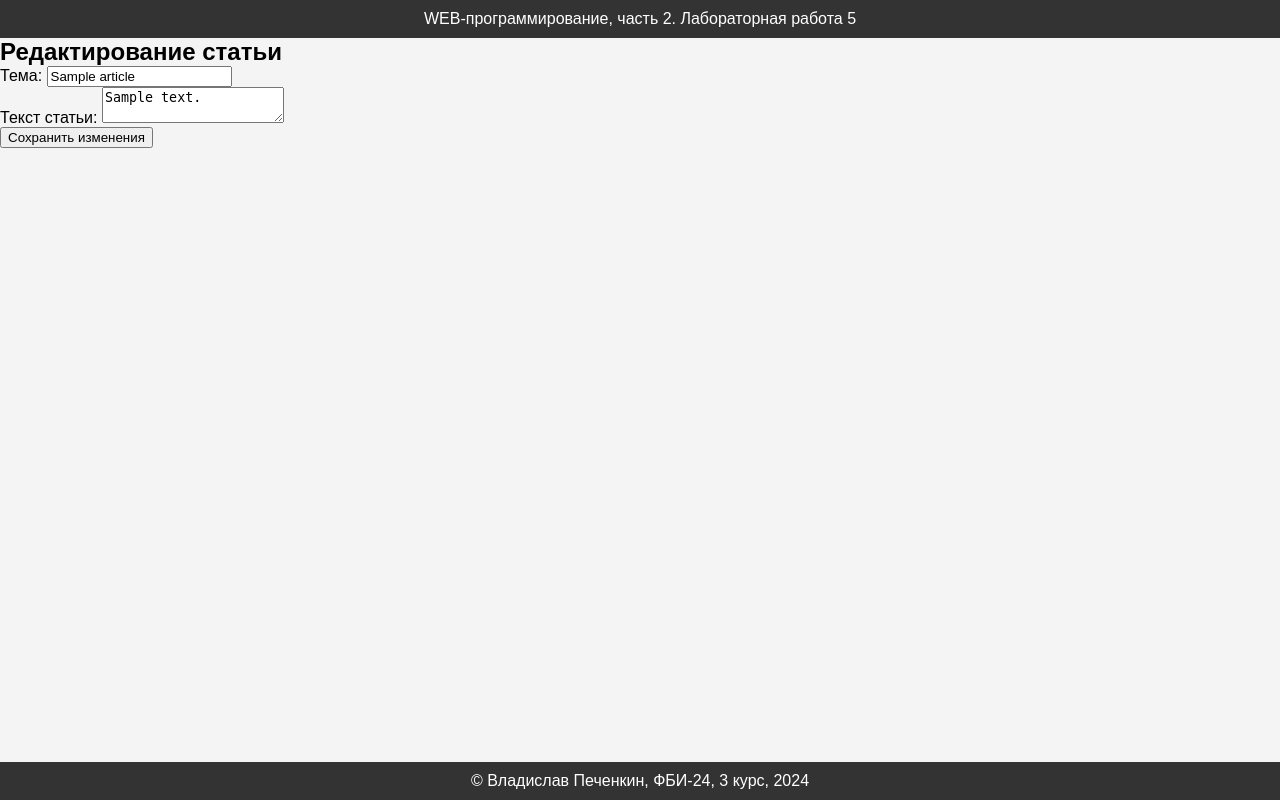
After one commit to Nootropica/web--programming-labs-2, a Flask app: page /lab5/edit_article/1 in a window 1280 px wide. The commit adds this page. Run offline with Flask 3, Linux system fonts and the light colour scheme; the visitor is signed in with stand-in values (Sample User, id 1); a database or web service that is not in the repository returns one stand-in record (values such as "Sample title"); some libraries are stand-ins or nearby versions.

Commit message:
Дополнительное задание

```diff
--- a/lab5.py
+++ b/lab5.py
@@ -89,11 +89,20 @@ def list():
     cur.execute("SELECT id FROM users WHERE login=%s;", (login,))
     login_id = cur.fetchone()["id"]
 
-    cur.execute("SELECT * FROM articles WHERE login_id=%s;", (login_id,))
+    # Запрос статей с сортировкой по is_favorite (сначала любимые)
+    cur.execute("""
+        SELECT * FROM articles
+        WHERE login_id=%s
+        ORDER BY is_favorite DESC, id ASC;
+    """, (login_id,))
     articles = cur.fetchall()
 
     db_close(conn, cur)
-    return render_template('/lab5/articles.html', articles=articles)
+
+    # Проверяем, есть ли статьи у пользователя
+    no_articles = len(articles) == 0
+
+    return render_template('/lab5/articles.html', articles=articles, no_articles=no_articles)
 
 @lab5.route('/lab5/create', methods=['GET', 'POST'])
 def create():
@@ -106,6 +115,10 @@ def create():
 
     title = request.form.get('title')
     article_text = request.form.get('article_text')
+
+    # Валидация: проверяем, что title и article_text не пустые
+    if not title or not article_text:
+        return render_template('lab5/create_article.html', error="Тема и текст статьи не могут быть пустыми")
 
     conn, cur = db_connect()
 
@@ -123,3 +136,176 @@ def create():
     db_close(conn, cur)
 
     return redirect('/lab5')
+
+@lab5.route('/lab5/logout')
+def logout():
+    # Очищаем данные сессии (например, username)
+    session.pop('username', None)
+    # Перенаправляем пользователя на главную страницу или страницу входа
+    return redirect(url_for('lab5.index'))
+
+@lab5.route('/lab5/edit_article/<int:article_id>', methods=['GET', 'POST'])
+def edit_article(article_id):
+    login = session.get('username')
+    if not login:
+        return redirect('/lab5/login')
+
+    conn, cur = db_connect()
+
+    # Получаем статью по её ID
+    cur.execute("SELECT * FROM articles WHERE id=%s;", (article_id,))
+    article = cur.fetchone()
+
+    if not article:
+        db_close(conn, cur)
+        return "Статья не найдена"
+
+    # Проверяем, принадлежит ли статья текущему пользователю
+    cur.execute("SELECT id FROM users WHERE login=%s;", (login,))
+    user_id = cur.fetchone()["id"]
+
+    if article["login_id"] != user_id:
+        db_close(conn, cur)
+        return "У вас нет прав на редактирование этой статьи"
+
+    if request.method == 'POST':
+        # Получаем данные из формы
+        title = request.form.get('title')
+        article_text = request.form.get('article_text')
+
+        # Валидация: проверяем, что title и article_text не пустые
+        if not title or not article_text:
+            db_close(conn, cur)
+            return render_template('lab5/edit_article.html', article=article, error="Тема и текст статьи не могут быть пустыми")
+
+        # Обновляем статью в базе данных
+        cur.execute("UPDATE articles SET title=%s, article_text=%s WHERE id=%s;", (title, article_text, article_id))
+        db_close(conn, cur)
+
+        return redirect(url_for('lab5.list'))
+
+    db_close(conn, cur)
+    return render_template('lab5/edit_article.html', article=article)
+
+@lab5.route('/lab5/delete_article/<int:article_id>', methods=['POST'])
+def delete_article(article_id):
+    login = session.get('username')
+    if not login:
+        return redirect('/lab5/login')
+
+    conn, cur = db_connect()
+
+    # Получаем статью по её ID
+    cur.execute("SELECT * FROM articles WHERE id=%s;", (article_id,))
+    article = cur.fetchone()
+
+    if not article:
+        db_close(conn, cur)
+        return "Статья не найдена"
+
+    # Проверяем, принадлежит ли статья текущему пользователю
+    cur.execute("SELECT id FROM users WHERE login=%s;", (login,))
+    user_id = cur.fetchone()["id"]
+
+    if article["login_id"] != user_id:
+        db_close(conn, cur)
+        return "У вас нет прав на удаление этой статьи"
+
+    # Удаляем статью из базы данных
+    cur.execute("DELETE FROM articles WHERE id=%s;", (article_id,))
+    db_close(conn, cur)
+
+    return redirect(url_for('lab5.list'))
+
+@lab5.route('/lab5/users')
+def users():
+    conn, cur = db_connect()
+
+    # Получаем всех пользователей из базы данных
+    cur.execute("SELECT login FROM users;")
+    users = cur.fetchall()
+
+    db_close(conn, cur)
+
+    return render_template('lab5/users.html', users=users)
+
+@lab5.route('/lab5/toggle_favorite/<int:article_id>', methods=['POST'])
+def toggle_favorite(article_id):
+    login = session.get('username')
+    if not login:
+        return redirect('/lab5/login')
+
+    conn, cur = db_connect()
+
+    # Получаем статью по её ID
+    cur.execute("SELECT * FROM articles WHERE id=%s;", (article_id,))
+    article = cur.fetchone()
+
+    if not article:
+        db_close(conn, cur)
+        return "Статья не найдена"
+
+    # Проверяем, принадлежит ли статья текущему пользователю
+    cur.execute("SELECT id FROM users WHERE login=%s;", (login,))
+    user_id = cur.fetchone()["id"]
+
+    if article["login_id"] != user_id:
+        db_close(conn, cur)
+        return "У вас нет прав на изменение этой статьи"
+
+    # Переключаем значение is_favorite
+    new_is_favorite = not article["is_favorite"]
+    cur.execute("UPDATE articles SET is_favorite=%s WHERE id=%s;", (new_is_favorite, article_id))
+
+    db_close(conn, cur)
+
+    return redirect(url_for('lab5.list'))
+
+@lab5.route('/lab5/public_articles')
+def public_articles():
+    conn, cur = db_connect()
+
+    # Получаем все публичные статьи из базы данных с логином автора
+    cur.execute("""
+        SELECT articles.*, users.login AS author_login
+        FROM articles
+        JOIN users ON articles.login_id = users.id
+        WHERE articles.is_public=True;
+    """)
+    public_articles = cur.fetchall()
+
+    db_close(conn, cur)
+
+    return render_template('lab5/public_articles.html', public_articles=public_articles)
+
+@lab5.route('/lab5/toggle_public/<int:article_id>', methods=['POST'])
+def toggle_public(article_id):
+    login = session.get('username')
+    if not login:
+        return redirect('/lab5/login')
+
+    conn, cur = db_connect()
+
+    # Получаем статью по её ID
+    cur.execute("SELECT * FROM articles WHERE id=%s;", (article_id,))
+    article = cur.fetchone()
+
+    if not article:
+        db_close(conn, cur)
+        return "Статья не найдена"
+
+    # Проверяем, принадлежит ли статья текущему пользователю
+    cur.execute("SELECT id FROM users WHERE login=%s;", (login,))
+    user_id = cur.fetchone()["id"]
+
+    if article["login_id"] != user_id:
+        db_close(conn, cur)
+        return "У вас нет прав на изменение этой статьи"
+
+    # Переключаем значение is_public
+    new_is_public = not article["is_public"]
+    cur.execute("UPDATE articles SET is_public=%s WHERE id=%s;", (new_is_public, article_id))
+
+    db_close(conn, cur)
+
+    return redirect(url_for('lab5.list'))
--- a/static/lab1/main.css
+++ b/static/lab1/main.css
@@ -1,28 +1,67 @@
 body {
+    font-family: Arial, sans-serif;
+    background-color: #f4f4f4;
     margin: 0;
-}
-
-main {
-    margin-bottom: 40px;
-    padding: 10px;
+    padding: 0;
 }
 
 header {
-    margin-bottom: 30px;
+    background-color: #333;
+    color: #fff;
+    padding: 10px 0;
+    text-align: center;
+}
+
+h1 {
+    margin: 0;
+    font-size: 24px;
+}
+
+.container {
+    width: 60%;
+    margin: 20px auto;
+    background-color: #fff;
     padding: 20px;
-    background: #75ff25;
+    box-shadow: 0 0 10px rgba(0, 0, 0, 0.1);
+}
+
+.menu {
+    display: flex;
+    justify-content: space-between;
+    margin-bottom: 20px;
+}
+
+.menu a {
+    text-decoration: none;
+    color: #333;
+    font-weight: bold;
+    padding: 10px 20px;
+    border: 1px solid #333;
+    border-radius: 5px;
+    transition: background-color 0.3s, color 0.3s;
+}
+
+.menu a:hover {
+    background-color: #333;
+    color: #fff;
+}
+
+.username {
+    text-align: right;
+    font-size: 14px;
+    color: #777;
 }
 
 footer {
-    margin-top: 20px;
-    padding: 10px;
-    background: #75ff25;
-    text-align: right;
+    background-color: #333;
+    color: #fff;
+    text-align: center;
+    padding: 10px 0;
     position: fixed;
+    width: 100%;
     bottom: 0;
-    left: 0;
-    right: 0;
 }
+
 
 .error {
     color: red;
--- a/templates/base.html
+++ b/templates/base.html
@@ -5,71 +5,7 @@
     <meta name="viewport" content="width=device-width, initial-scale=1.0">
     <title>Владислав Печенкин. {% block lab %}{% endblock %}</title>
     <link rel="stylesheet" href="{{ url_for('static', filename='/lab1/main.css') }}">
-    <style>
-        body {
-            font-family: Arial, sans-serif;
-            background-color: #f4f4f4;
-            margin: 0;
-            padding: 0;
-        }
-
-        header {
-            background-color: #333;
-            color: #fff;
-            padding: 10px 0;
-            text-align: center;
-        }
-
-        h1 {
-            margin: 0;
-            font-size: 24px;
-        }
-
-        .container {
-            width: 60%;
-            margin: 20px auto;
-            background-color: #fff;
-            padding: 20px;
-            box-shadow: 0 0 10px rgba(0, 0, 0, 0.1);
-        }
-
-        .menu {
-            display: flex;
-            justify-content: space-between;
-            margin-bottom: 20px;
-        }
-
-        .menu a {
-            text-decoration: none;
-            color: #333;
-            font-weight: bold;
-            padding: 10px 20px;
-            border: 1px solid #333;
-            border-radius: 5px;
-            transition: background-color 0.3s, color 0.3s;
-        }
-
-        .menu a:hover {
-            background-color: #333;
-            color: #fff;
-        }
-
-        .username {
-            text-align: right;
-            font-size: 14px;
-            color: #777;
-        }
-
-        footer {
-            background-color: #333;
-            color: #fff;
-            text-align: center;
-            padding: 10px 0;
-            position: fixed;
-            width: 100%;
-            bottom: 0;
-        }
-    </style>
+    <link rel="icon" href="{{ url_for('static', filename='/lab1/favicon.ico') }}" type="image/x-icon">
 </head>
 <body>
     <header>
--- a/templates/lab5/create_article.html
+++ b/templates/lab5/create_article.html
@@ -5,6 +5,10 @@
 {% block main %}
 
     <h1>Создание статьи</h1>
+
+    {% if error %}
+        <div style="color: red;">{{ error }}</div>
+    {% endif %}
 
     <form method="post">
         <div>
--- /dev/null
+++ b/templates/lab5/edit_article.html
@@ -0,0 +1,33 @@
+{% extends "base.html" %}
+
+{% block lab %}Лабораторная работа 5{% endblock %}
+
+{% block main %}
+
+    <h1>Редактирование статьи</h1>
+
+    {% if error %}
+        <div style="color: red;">{{ error }}</div>
+    {% endif %}
+
+    <form method="post">
+        <div>
+            <label>
+                Тема: <input type="text" maxlength="50" name="title" value="{{ article['title'] }}">
+            </label>
+        </div>
+
+        <div>
+            <label>
+                Текст статьи:
+                <textarea name="article_text">{{ article['article_text'] }}</textarea>
+            </label>
+        </div>
+
+        <div>
+            <button type="submit">Сохранить изменения</button>
+        </div>
+
+    </form>
+
+{% endblock %}
```
Also changed, not shown: templates/lab5/articles.html (+43 -5 lines), templates/lab5/menu.html (+3 -65 lines), templates/lab5/public_articles.html (added, +19 -0 lines), templates/lab5/users.html (added, +19 -0 lines), static/lab1/favicon.ico (added).
